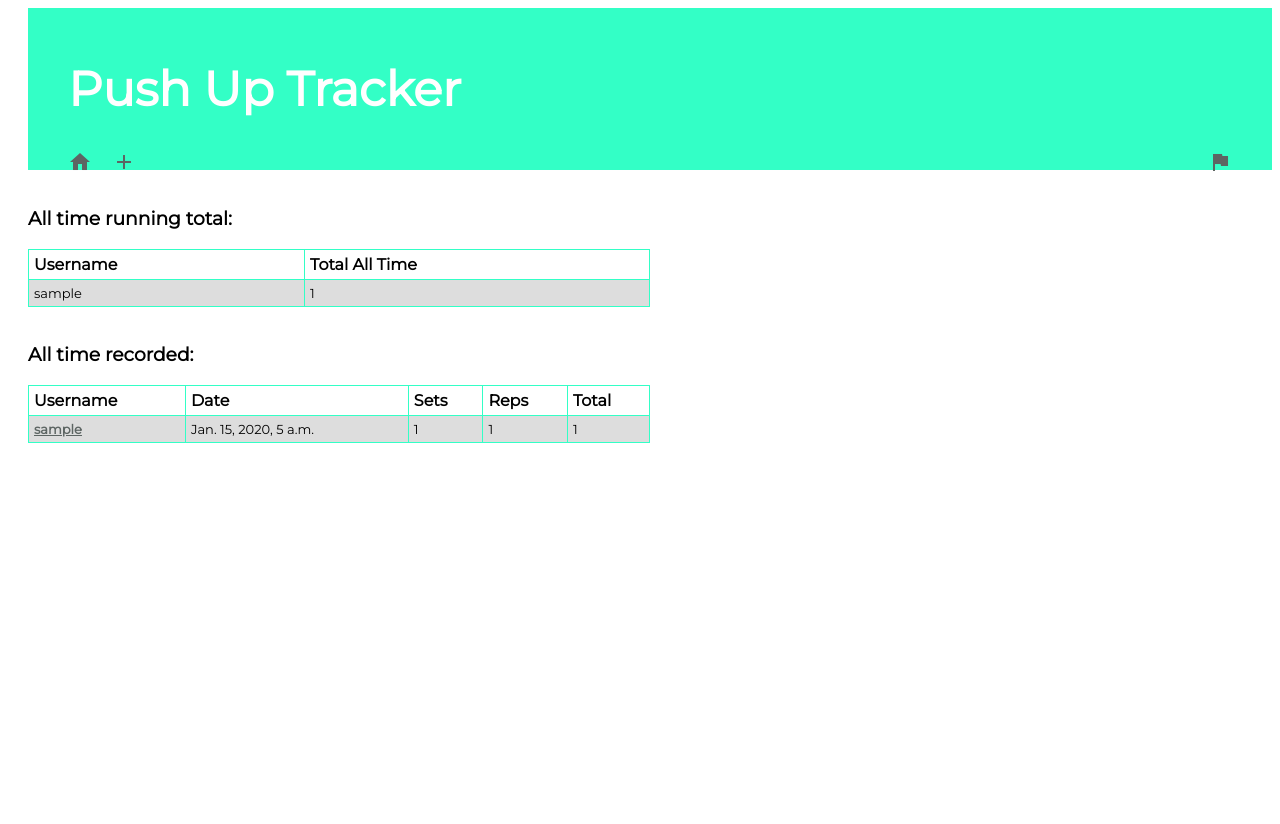
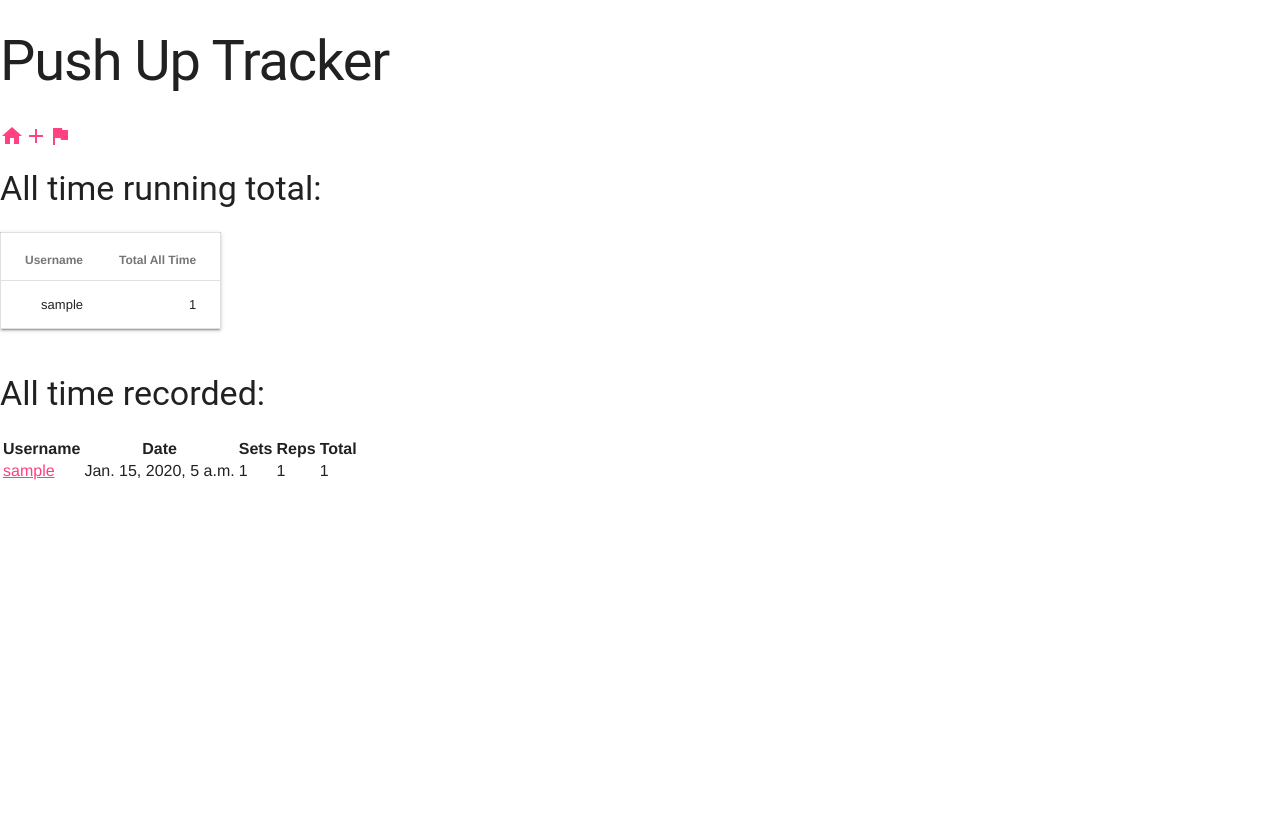
Before and after one commit to cgeorgiades27/puc, a Django app: page / in a window 1280 px wide. Before the commit the page ends 443 px from the top, so only its background shows below. Run offline with Django 3.2, Linux system fonts and the light colour scheme; tables that the repository leaves empty hold one stand-in row (values such as "Sample post"); some libraries are stand-ins or nearby versions.

Commit message:
Starting new styling

```diff
--- a/tracker/templates/tracker/base.html
+++ b/tracker/templates/tracker/base.html
@@ -3,12 +3,15 @@
 
 <head>
   <title>Push Up Tracker</title>
-  <link rel="stylesheet" type="text/css" href="{% static 'tracker/style.css' %}">
+  <!--<link rel="stylesheet" type="text/css" href="{% static 'tracker/style.css' %}">
   <link href="https://fonts.googleapis.com/icon?family=Material+Icons" rel="stylesheet">
   <link rel="stylesheet" href="https://fonts.googleapis.com/css?family=Roboto:300,400,500,700|Material+Icons">
   <link rel="stylesheet" href="https://unpkg.com/bootstrap-material-design@4.1.1/dist/css/bootstrap-material-design.min.css"
     integrity="sha384-wXznGJNEXNG1NFsbm0ugrLFMQPWswR3lds2VeinahP8N0zJw9VWSopbjv2x7WCvX" crossorigin="anonymous">
-  <link href="https://fonts.googleapis.com/css?family=Montserrat" rel="stylesheet">
+  <link href="https://fonts.googleapis.com/css?family=Montserrat" rel="stylesheet">-->
+  <link rel="stylesheet" href="https://fonts.googleapis.com/icon?family=Material+Icons">
+  <link rel="stylesheet" href="https://code.getmdl.io/1.3.0/material.indigo-pink.min.css">
+  <script defer src="https://code.getmdl.io/1.3.0/material.min.js"></script>
 </head>
 
 <body>
@@ -17,7 +20,7 @@
       <h1>Push Up Tracker</h1>
       <a href="{% url 'workout_log' %}" style="float: left;" class="top-menu"><i class="material-icons">home</i></a>
       <a href="{% url 'log_new' %}" style="float: left;" class="top-menu"><i class="material-icons">add</i></a>
-      <a href="{% url 'competition' %}" style="float: ledt" class="top-menu"><i class="material-icons">flag</i></a>
+      <a href="{% url 'competition' %}" style="float: left" class="top-menu"><i class="material-icons">flag</i></a>
     </div>
   </div>
   <div>
--- a/tracker/templates/tracker/log_new.html
+++ b/tracker/templates/tracker/log_new.html
@@ -4,6 +4,6 @@
 <form method="POST">
     {% csrf_token %}
     {{ form.as_p }}
-    <button class ="button" type="submit" style="background-color: #4CAF50;">Save</button>
+    <button class="mdl-button mdl-js-button mdl-button--raised mdl-js-ripple-effect mdl-button--accent" type="submit">Save</button>
 </form>
 {% endblock %}
--- a/tracker/templates/tracker/workout_log.html
+++ b/tracker/templates/tracker/workout_log.html
@@ -2,7 +2,7 @@
 {% block content %}
 <br>
 <h3>All time running total:</h3>
-<table>
+<table class="mdl-data-table mdl-js-data-table mdl-data-table mdl-shadow--2dp">
   <tr>
     <th>Username</th>
     <th>Total All Time</th>
```
Also changed, not shown: tracker/static/tracker/style.css (line endings or trailing spaces).
